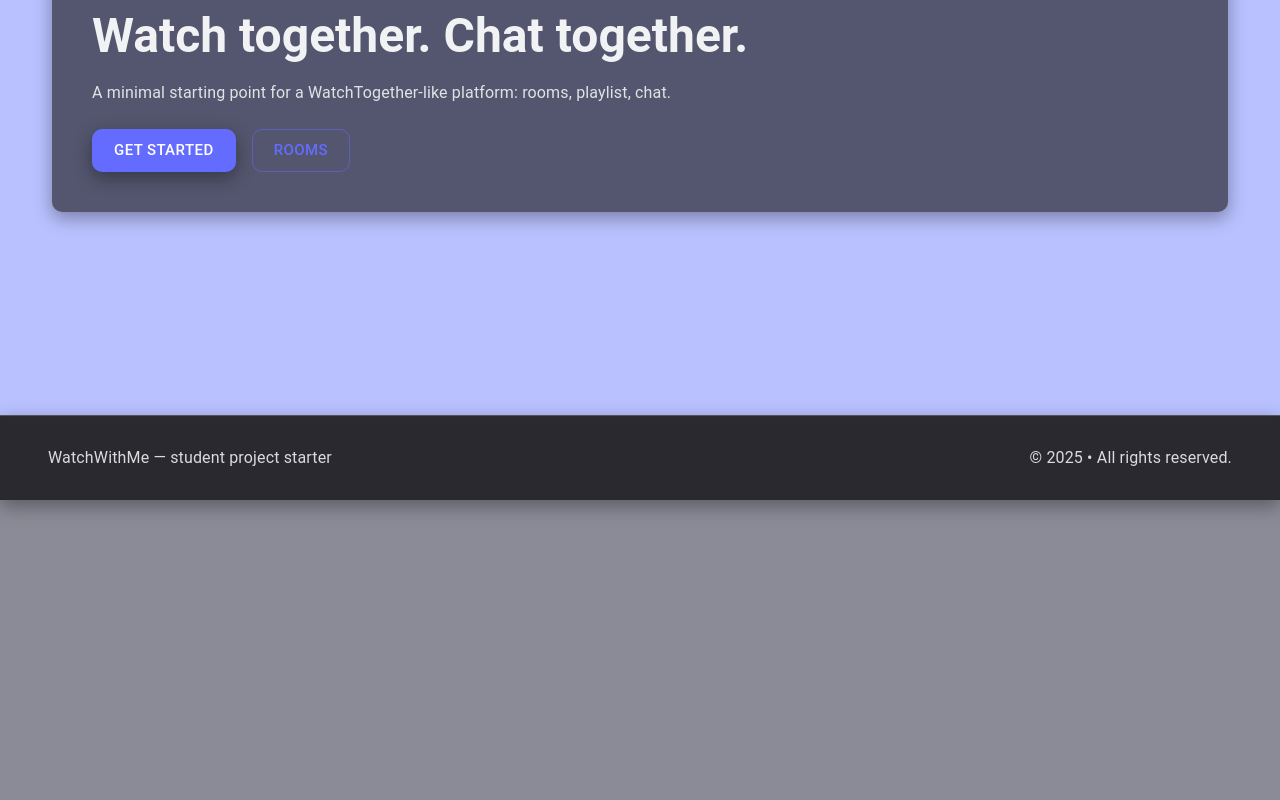
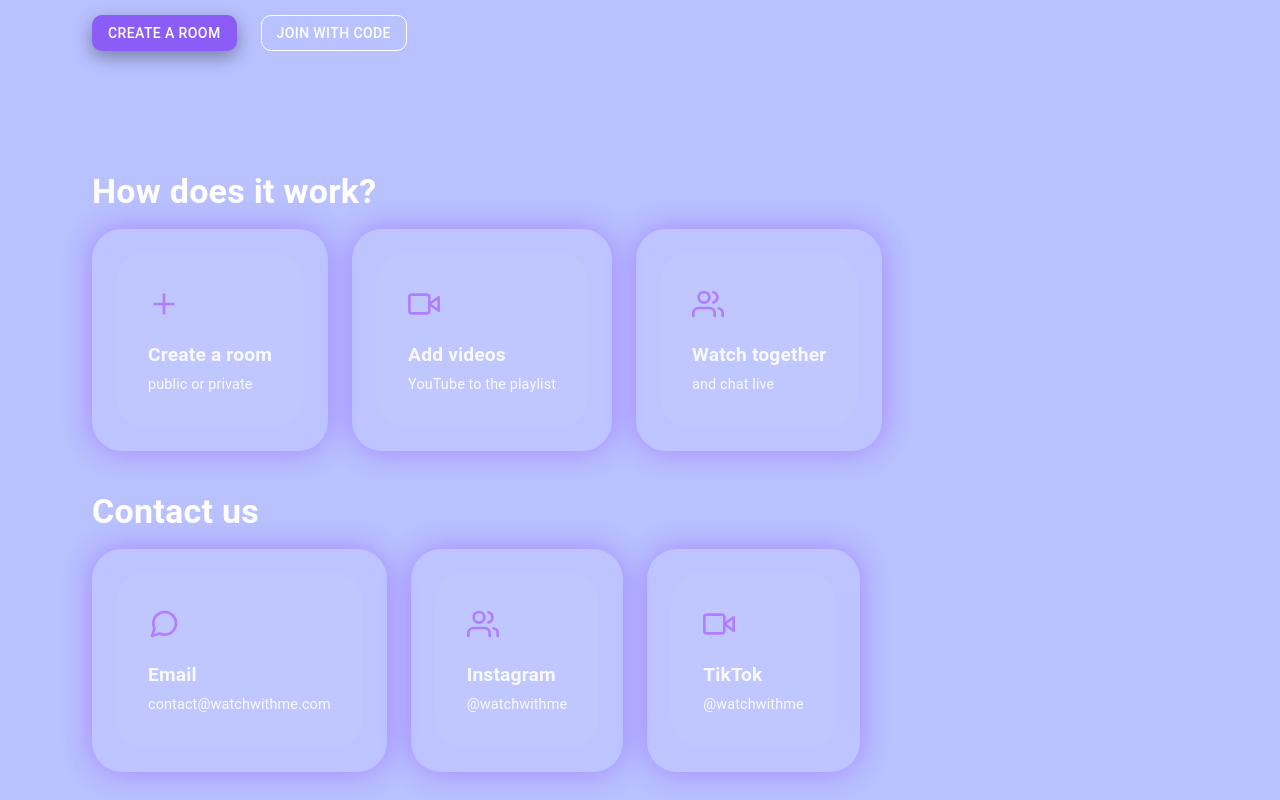
Before and after one commit to Ilmerian/AMS_IL_S6, a React (Vite) app: page / in a window 1280 px wide. Shown: the part 300-1100 px from the top of the page. Before the commit the page ends 800 px from the top, so only its background shows below. Built offline with nearby package versions, Linux system fonts and the light colour scheme; no server answers.

Commit message:
Design Home page

```diff
--- a/src/pages/Home.jsx
+++ b/src/pages/Home.jsx
@@ -1,57 +1,198 @@
 // src/pages/Home.jsx
-import { useTranslation } from 'react-i18next'
-import { Link as RouterLink } from 'react-router-dom'
-import Box from '@mui/material/Box'
-import Typography from '@mui/material/Typography'
-import Stack from '@mui/material/Stack'
-import Button from '@mui/material/Button'
-import Card from '../ui/Card'
-import Section from '../ui/Section'
+import { useTranslation } from "react-i18next";
+import { Link as RouterLink } from "react-router-dom";
+import Box from "@mui/material/Box";
+import Typography from "@mui/material/Typography";
+import Stack from "@mui/material/Stack";
+import Button from "@mui/material/Button";
+import Grid from "@mui/material/Grid";
+import Avatar from "@mui/material/Avatar";
+import Card from "@mui/material/Card";
+import CardMedia from "@mui/material/CardMedia";
+import CardContent from "@mui/material/CardContent";
+import { FiPlus, FiVideo, FiUsers, FiLock, FiMessageCircle } from "react-icons/fi";
 
 export default function Home() {
-  const { t } = useTranslation()
+  const { t } = useTranslation();
 
   return (
-    <Section>
-      <Card sx={{ p: { xs: 3, md: 5 } }}>
-        <Typography
-          variant="h3"
-          component="h1"
-          gutterBottom
-          sx={{ fontWeight: 700 }}
+    <Box sx={{ minHeight: "100vh", color: "white" }}>
+
+      {/* HERO SECTION */}
+      <Grid
+        container
+        spacing={5}
+        sx={{ px: 5, py: 10, color: "#A36BFF" }}
+        alignItems="center"
       >
-          {t('hero.heading')}
+        {/* LEFT */}
+        <Grid item xs={12} md={6}>
+          <Typography fontSize="3rem" fontWeight={900} lineHeight={1.2}>
+            Come Watch With Me !
           </Typography>
 
-        <Typography sx={{ opacity: 0.9, mb: 3 }}>
-          {t('hero.sub')}
+          <Typography sx={{ mt: 2, opacity: 0.8 }}>
+            Create a private or public room and share moments.
           </Typography>
 
-        <Stack
-          direction={{ xs: 'column', sm: 'row' }}
-          spacing={2}
-          sx={{ mt: 2 }}
+          <Stack direction="row" spacing={3} sx={{ mt: 5 }}>
+            <Button
+              variant="contained"
+              component={RouterLink}
+              to="/rooms/new"
+              sx={{ bgcolor: "#8b5cf6", ":hover": { bgcolor: "#7c3aed" } }}
             >
-          <Button
-            component={RouterLink}
-            to="/rooms"
-            variant="contained"
-            color="primary"
-            size="large"
-          >
-            {t('hero.cta')}
+              Create a room
             </Button>
 
             <Button
-            component={RouterLink}
-            to="/rooms"
               variant="outlined"
-            size="large"
+              sx={{ color: "white", borderColor: "white" }}
             >
-            {t('nav.rooms')}
+              Join with code
             </Button>
           </Stack>
-      </Card>
-    </Section>
-  )
+        </Grid>
+      </Grid>
+
+      {/* HOW IT WORKS */}
+      <Box sx={{ px: 5, mt: 5 }}>
+        <Typography variant="h4" fontWeight={700}>
+          How does it work?
+        </Typography>
+
+        <Grid container spacing={3} sx={{ mt: 2 }}>
+          <Box
+            sx={{
+              bgcolor: "rgba(255,255,255,0.05)",
+              p: 3,
+              borderRadius: 3,
+              boxShadow: "0 0 30px rgba(120,0,255,0.3)",
+            }}
+          >
+            <InfoCard
+              icon={<FiPlus />}
+              title="Create a room"
+              subtitle="public or private"
+            />
+          </Box>
+
+          <Box
+            sx={{
+              bgcolor: "rgba(255,255,255,0.05)",
+              p: 3,
+              borderRadius: 3,
+              boxShadow: "0 0 30px rgba(120,0,255,0.3)",
+            }}
+          >
+            <InfoCard
+              icon={<FiVideo />}
+              title="Add videos"
+              subtitle="YouTube to the playlist"
+            />
+          </Box>
+
+          <Box
+            sx={{
+              bgcolor: "rgba(255,255,255,0.05)",
+              p: 3,
+              borderRadius: 3,
+              boxShadow: "0 0 30px rgba(120,0,255,0.3)",
+            }}
+          >
+            <InfoCard
+              icon={<FiUsers />}
+              title="Watch together"
+              subtitle="and chat live"
+            />
+          </Box>
+        </Grid>
+      </Box>
+
+      {/* CONTACT SECTION */}
+      <Box sx={{ px: 5, mt: 5, mb: 10 }}>
+        <Typography variant="h4" fontWeight={700}>
+          Contact us
+        </Typography>
+
+        <Grid container spacing={3} sx={{ mt: 2 }}>
+          <Box
+            sx={{
+              bgcolor: "rgba(255,255,255,0.05)",
+              p: 3,
+              borderRadius: 3,
+              boxShadow: "0 0 30px rgba(120,0,255,0.3)",
+            }}
+          >
+            <InfoCard
+              icon={<FiMessageCircle size={32} />}
+              title="Email"
+              subtitle="contact@watchwithme.com"
+            />
+          </Box>
+          <Box
+            sx={{
+              bgcolor: "rgba(255,255,255,0.05)",
+              p: 3,
+              borderRadius: 3,
+              boxShadow: "0 0 30px rgba(120,0,255,0.3)",
+            }}
+          >
+            <InfoCard
+              icon={<FiUsers size={32} />}
+              title="Instagram"
+              subtitle="@watchwithme"
+            />
+          </Box>
+          <Box
+            sx={{
+              bgcolor: "rgba(255,255,255,0.05)",
+              p: 3,
+              borderRadius: 3,
+              boxShadow: "0 0 30px rgba(120,0,255,0.3)",
+            }}
+          >
+            <InfoCard
+              icon={<FiVideo size={32} />}
+              title="TikTok"
+              subtitle="@watchwithme"
+            />
+          </Box>
+
+        </Grid>
+      </Box>
+    </Box>
+  );
 }
+
+/* --- COMPONENTS --- */
+
+function InfoCard({ icon, title, subtitle }) {
+  return (
+    <Grid item xs={12} md={4}>
+      <Box
+        sx={{
+          p: 4,
+          bgcolor: "rgba(255,255,255,0.05)",
+          borderRadius: 3,
+          transition: "0.2s",
+          ":hover": { bgcolor: "rgba(255,255,255,0.1)" },
+        }}
+      >
+        <Box fontSize="2rem" color="#B17EFF">
+          {icon}
+        </Box>
+
+        <Typography fontWeight={600} mt={1} fontSize="1.2rem">
+          {title}
+        </Typography>
+
+        {subtitle && (
+          <Typography mt={0.5} fontSize="0.9rem" opacity={0.7}>
+            {subtitle}
+          </Typography>
+        )}
+      </Box>
+    </Grid>
+  );
+}
```
Also changed, not shown: 2 other files (tests, documents, lock files or other folders). Lines whose indentation alone changed are shown as unchanged.
